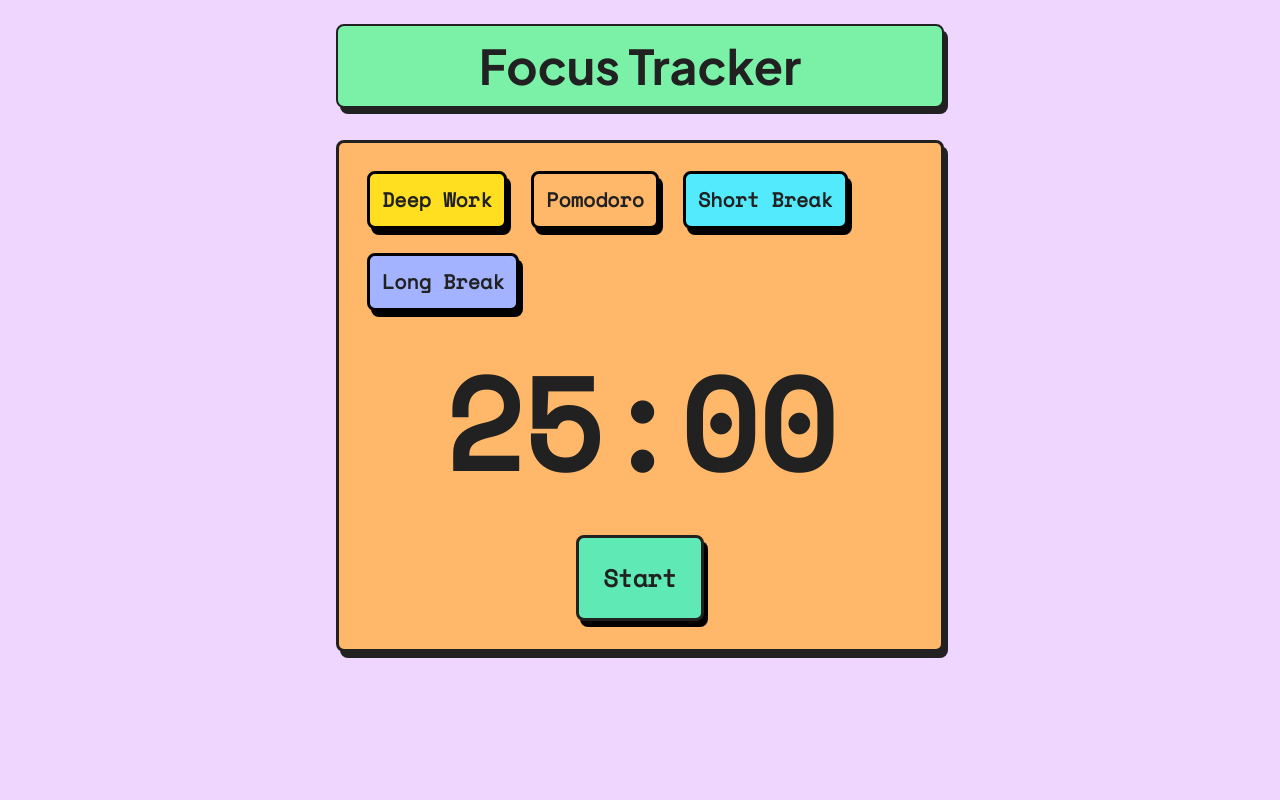
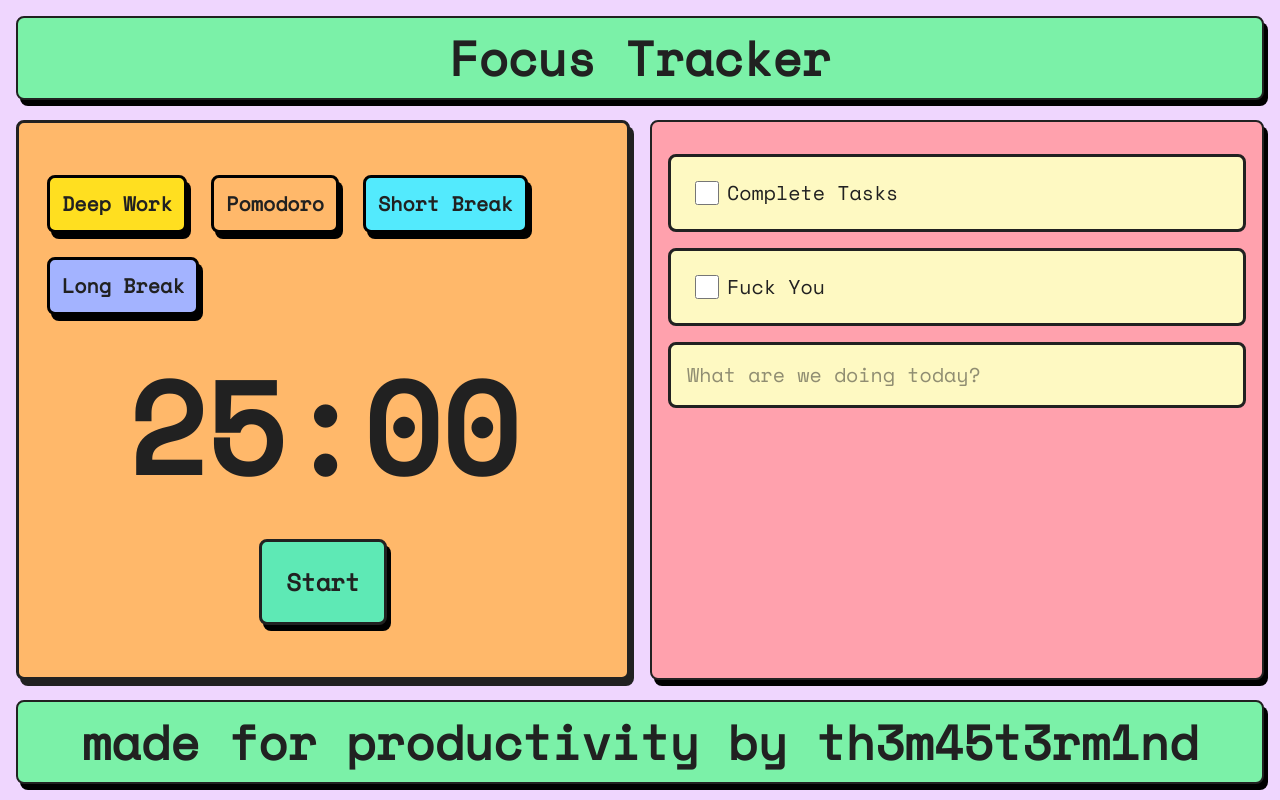
Before and after one commit to th3m45t3rm1nd/focus-tracker, a Next.js app: page / in a window 1280 px wide. Built offline with nearby package versions, Linux system fonts and the light colour scheme.

Commit message:
Feature added: TodoList

```diff
--- /dev/null
+++ b/app/components/Footer.tsx
@@ -0,0 +1,7 @@
+export default function Footer() {
+  return (
+    <footer className="">
+      <h1 className="bg-green-300 font-mono font-bold text-5xl text-center border-2 p-4 rounded-lg shadow-[4px_6px_0_0_black]">made for productivity by th3m45t3rm1nd</h1>
+    </footer>
+  )
+}
--- a/app/components/Header.tsx
+++ b/app/components/Header.tsx
@@ -1,7 +1,7 @@
 export default function Header() {
   return (
-    <div className="my-2 p-4">
-      <h1 className="bg-green-300 font-sans font-bold text-5xl text-center border-2 p-4 rounded-lg shadow-[4px_6px_0_0]">Focus Tracker</h1>
-    </div>
+    <header className="">
+      <h1 className="bg-green-300 font-mono font-bold text-5xl text-center border-2 p-4 rounded-lg shadow-[4px_6px_0_0_black]">Focus Tracker</h1>
+    </header>
   )
 }
--- a/app/components/Timer.tsx
+++ b/app/components/Timer.tsx
@@ -1,6 +1,6 @@
 import { useState } from "react"
 import TimerButtons from "./TimerButtons"
-import TimerOptionsButtons from "./TimerOptions";
+import TimerOptionsButtons from "./TimerOptionsButtons";
 
 enum TimerOptions {
   DeepWork,
@@ -16,10 +16,10 @@
   const [currTimerOption, setCurrTimerOption] = useState<TimerOptions>(TimerOptions.Pomodoro)
 
   const statusColors = {
-    [TimerOptions.DeepWork]: 'bg-yellow-300 shadow-[4px_6px_0_0] rounded-lg m-4 p-4 border-3 border-solid flex items-center justify-center flex-col',
-    [TimerOptions.Pomodoro]: 'bg-orange-300 shadow-[4px_6px_0_0] rounded-lg m-4 p-4 border-3 border-solid flex items-center justify-center flex-col',
-    [TimerOptions.ShortBreak]: 'bg-cyan-300 shadow-[4px_6px_0_0] rounded-lg m-4 p-4 border-3 border-solid flex items-center justify-center flex-col',
-    [TimerOptions.LongBreak]: 'bg-indigo-300 shadow-[4px_6px_0_0] rounded-lg m-4 p-4 border-3 border-solid flex items-center justify-center flex-col',
+    [TimerOptions.DeepWork]: 'h-full bg-yellow-300 shadow-[4px_6px_0_0] rounded-lg p-4 border-3 border-solid flex items-center justify-center flex-col',
+    [TimerOptions.Pomodoro]: 'h-full bg-orange-300 shadow-[4px_6px_0_0] rounded-lg p-4 border-3 border-solid flex items-center justify-center flex-col',
+    [TimerOptions.ShortBreak]: 'h-full bg-cyan-300 shadow-[4px_6px_0_0] rounded-lg p-4 border-3 border-solid flex items-center justify-center flex-col',
+    [TimerOptions.LongBreak]: 'h-full bg-indigo-300 shadow-[4px_6px_0_0] rounded-lg p-4 border-3 border-solid flex items-center justify-center flex-col',
   } as const
 
   function startTimer() {
--- a/app/components/TimerOptions.tsx
+++ /dev/null
@@ -1,19 +0,0 @@
-type TimerOptionsProps = {
-  toDeepWork: () => void;
-  toPomodoro: () => void;
-  toShortBreak: () => void;
-  toLongBreak: () => void;
-}
-
-export default function TimerOptions({ toDeepWork, toPomodoro, toShortBreak, toLongBreak }: TimerOptionsProps) {
-  return (
-    <div>
-      <button className="bg-yellow-300 font-mono font-semibold text-xl text-center p-3 m-3 border-3 border-black rounded-lg shadow-[4px_6px_0_0_black] hover:shadow-[2px_3px_0_0_black] hover:translate-x-[2px] hover:translate-y-[3px] active:shadow-[0px_0px_0_0_black] active:translate-x-[4px] active:translate-y-[6px] transition-all duration-75 ease-out select-none cursor-pointer transform-gpu" onClick={toDeepWork} >Deep Work</button>
-      <button className="bg-orange-300 font-mono font-semibold text-xl text-center p-3 m-3 border-3 border-black rounded-lg shadow-[4px_6px_0_0_black] hover:shadow-[2px_3px_0_0_black] hover:translate-x-[2px] hover:translate-y-[3px] active:shadow-[0px_0px_0_0_black] active:translate-x-[4px] active:translate-y-[6px] transition-all duration-75 ease-out select-none cursor-pointer transform-gpu" onClick={toPomodoro}>Pomodoro</button>
-      <button className="bg-cyan-300 font-mono font-semibold text-xl text-center p-3 m-3 border-3 border-black rounded-lg shadow-[4px_6px_0_0_black] hover:shadow-[2px_3px_0_0_black] hover:translate-x-[2px] hover:translate-y-[3px] active:shadow-[0px_0px_0_0_black] active:translate-x-[4px] active:translate-y-[6px] transition-all duration-75 ease-out select-none cursor-pointer transform-gpu" onClick={toShortBreak}>Short Break</button>
-      <button className="bg-indigo-300 font-mono font-semibold text-xl text-center p-3 m-3 border-3 border-black rounded-lg shadow-[4px_6px_0_0_black] hover:shadow-[2px_3px_0_0_black] hover:translate-x-[2px] hover:translate-y-[3px] active:shadow-[0px_0px_0_0_black] active:translate-x-[4px] active:translate-y-[6px] transition-all duration-75 ease-out select-none cursor-pointer transform-gpu" onClick={toLongBreak}>Long Break</button>
-    </div>
-
-  )
-
-}
--- a/app/components/TimerOptionsButtons.tsx
+++ b/app/components/TimerOptionsButtons.tsx
@@ -1,10 +1,17 @@
-export default function TimerOptions() {
+type TimerOptionsProps = {
+  toDeepWork: () => void;
+  toPomodoro: () => void;
+  toShortBreak: () => void;
+  toLongBreak: () => void;
+}
+
+export default function TimerOptions({ toDeepWork, toPomodoro, toShortBreak, toLongBreak }: TimerOptionsProps) {
   return (
     <div>
-      <button className="bg-yellow-300 font-mono font-semibold text-xl text-center p-3 m-3 border-3 border-black rounded-lg shadow-[4px_6px_0_0_black] hover:shadow-[2px_3px_0_0_black] hover:translate-x-[2px] hover:translate-y-[3px] active:shadow-[0px_0px_0_0_black] active:translate-x-[4px] active:translate-y-[6px] transition-all duration-75 ease-out select-none cursor-pointer transform-gpu">Deep Work</button>
-      <button className="bg-green-300 font-mono font-semibold text-xl text-center p-3 m-3 border-3 border-black rounded-lg shadow-[4px_6px_0_0_black] hover:shadow-[2px_3px_0_0_black] hover:translate-x-[2px] hover:translate-y-[3px] active:shadow-[0px_0px_0_0_black] active:translate-x-[4px] active:translate-y-[6px] transition-all duration-75 ease-out select-none cursor-pointer transform-gpu">Pomodoro</button>
-      <button className="bg-cyan-300 font-mono font-semibold text-xl text-center p-3 m-3 border-3 border-black rounded-lg shadow-[4px_6px_0_0_black] hover:shadow-[2px_3px_0_0_black] hover:translate-x-[2px] hover:translate-y-[3px] active:shadow-[0px_0px_0_0_black] active:translate-x-[4px] active:translate-y-[6px] transition-all duration-75 ease-out select-none cursor-pointer transform-gpu">Short Break</button>
-      <button className="bg-indigo-300 font-mono font-semibold text-xl text-center p-3 m-3 border-3 border-black rounded-lg shadow-[4px_6px_0_0_black] hover:shadow-[2px_3px_0_0_black] hover:translate-x-[2px] hover:translate-y-[3px] active:shadow-[0px_0px_0_0_black] active:translate-x-[4px] active:translate-y-[6px] transition-all duration-75 ease-out select-none cursor-pointer transform-gpu">Long Break</button>
+      <button className="bg-yellow-300 font-mono font-semibold text-xl text-center p-3 m-3 border-3 border-black rounded-lg shadow-[4px_6px_0_0_black] hover:shadow-[2px_3px_0_0_black] hover:translate-x-[2px] hover:translate-y-[3px] active:shadow-[0px_0px_0_0_black] active:translate-x-[4px] active:translate-y-[6px] transition-all duration-75 ease-out select-none cursor-pointer transform-gpu" onClick={toDeepWork} >Deep Work</button>
+      <button className="bg-orange-300 font-mono font-semibold text-xl text-center p-3 m-3 border-3 border-black rounded-lg shadow-[4px_6px_0_0_black] hover:shadow-[2px_3px_0_0_black] hover:translate-x-[2px] hover:translate-y-[3px] active:shadow-[0px_0px_0_0_black] active:translate-x-[4px] active:translate-y-[6px] transition-all duration-75 ease-out select-none cursor-pointer transform-gpu" onClick={toPomodoro}>Pomodoro</button>
+      <button className="bg-cyan-300 font-mono font-semibold text-xl text-center p-3 m-3 border-3 border-black rounded-lg shadow-[4px_6px_0_0_black] hover:shadow-[2px_3px_0_0_black] hover:translate-x-[2px] hover:translate-y-[3px] active:shadow-[0px_0px_0_0_black] active:translate-x-[4px] active:translate-y-[6px] transition-all duration-75 ease-out select-none cursor-pointer transform-gpu" onClick={toShortBreak}>Short Break</button>
+      <button className="bg-indigo-300 font-mono font-semibold text-xl text-center p-3 m-3 border-3 border-black rounded-lg shadow-[4px_6px_0_0_black] hover:shadow-[2px_3px_0_0_black] hover:translate-x-[2px] hover:translate-y-[3px] active:shadow-[0px_0px_0_0_black] active:translate-x-[4px] active:translate-y-[6px] transition-all duration-75 ease-out select-none cursor-pointer transform-gpu" onClick={toLongBreak}>Long Break</button>
     </div>
 
   )
--- a/app/components/TodoList.tsx
+++ b/app/components/TodoList.tsx
@@ -1,16 +1,32 @@
 export default function TodoList() {
+  const tasks = [
+    { taskName: "Complete Tasks", isCompleted: false },
+    { taskName: "Fuck You", isCompleted: true },
+  ]
   return (
-    <div className="border-2 m-4 p-4 flex items-center justify-center flex-col">
-      <h1 className="font-mono text-4xl">Todo List</h1>
-      <ul>
-        <li>Hello</li>
-        <li>How</li>
-        <li>Are</li>
-        <li>You</li>
+    <div className="border-2 p-4 h-full  bg-rose-300 rounded-lg shadow-[4px_6px_0_0_black]">
+      <ul className="">
+        {
+          tasks.map(task => (
+            <li className="">
+              <label className="flex items-center bg-yellow-100 border-3 my-4 p-4 rounded-lg hover:shadow-[2px_3px_0_0_black] hover:translate-x-[-2px] hover:translate-y-[-3px] transition-all ease-out transform-gpu cursor-pointer select-none">
+                <input
+                  type="checkbox"
+                  className="w-6 h-6 m-2 " />
+                <span className="text-xl">{task.taskName}</span>
+              </label>
+            </li>
+          ))
+        }
       </ul>
 
-
-
+      <footer>
+        <input
+          type="text"
+          placeholder="What are we doing today?"
+          className="w-full bg-yellow-100 p-4 text-xl border-3 rounded-lg "
+        />
+      </footer>
     </div>
   )
 }
--- a/app/layout.tsx
+++ b/app/layout.tsx
@@ -29,8 +29,8 @@
 })
 
 export const metadata: Metadata = {
-  title: "Create Next App",
-  description: "Generated by create next app",
+  title: "Focus Tracker",
+  description: "",
 };
 
 export default function RootLayout({
--- a/app/page.tsx
+++ b/app/page.tsx
@@ -1,13 +1,28 @@
 "use client"
+import Footer from "./components/Footer";
 import Header from "./components/Header";
 import Timer from "./components/Timer";
 import TodoList from "./components/TodoList";
 
 export default function Home() {
   return (
-    <div className="w-1/2 mx-auto">
-      <Header />
-      <Timer />
-    </div>
+    <div className="h-screen grid grid-rows-[auto_1fr_auto] gap-5 p-4 ">
+      <div className="">
+        < Header />
+      </div >
+      <div className=" grid grid-cols-2 min-h-0 gap-5 h-full">
+        <div className="col-span-1 h-full">
+          <Timer />
+        </div>
+        <div className="col-span-1">
+          <TodoList />
+        </div>
+      </div>
+      <div className="">
+        <Footer />
+      </div>
+    </div >
+
+
   );
 }
```
Also changed, not shown: 2 other files (tests, documents, lock files or other folders).
